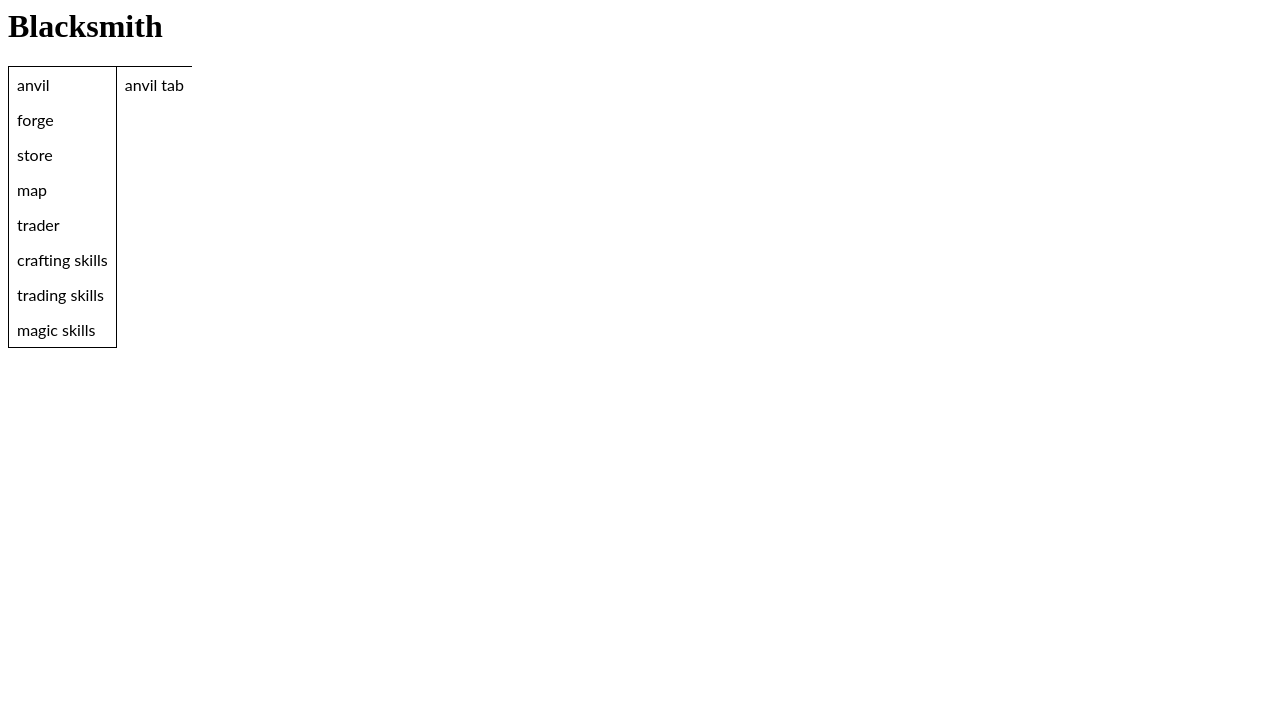
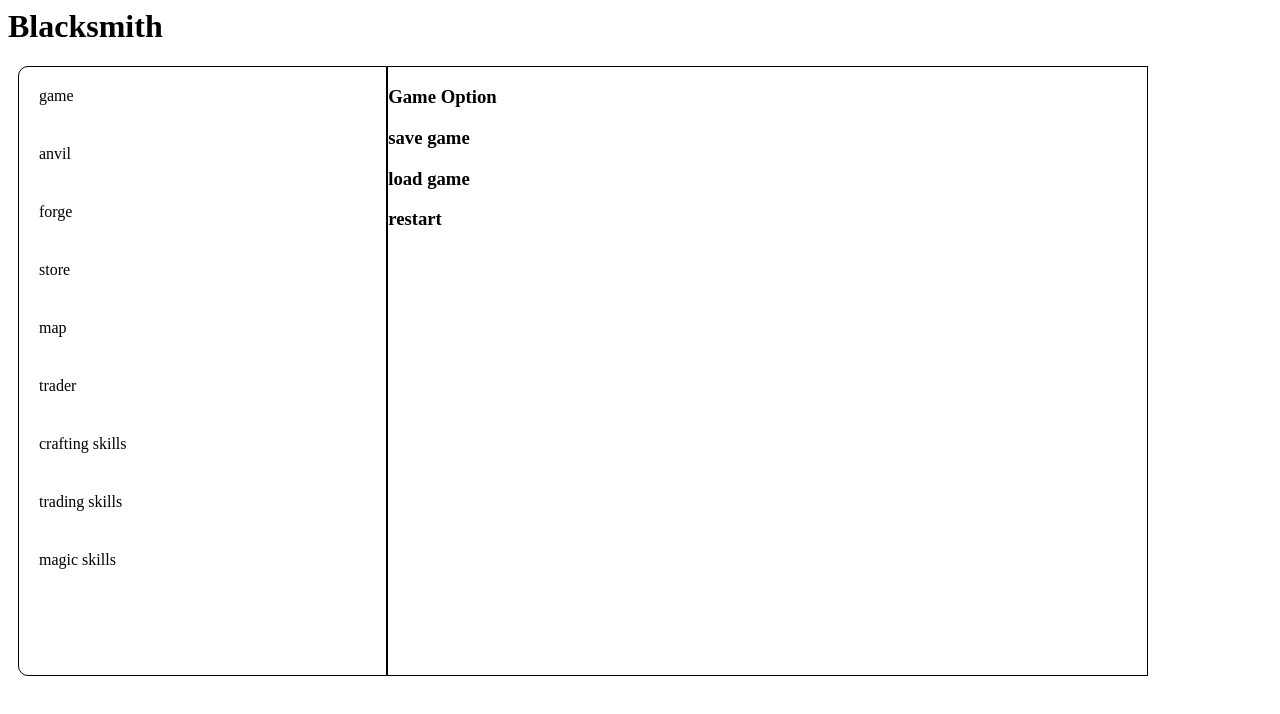
Before and after one commit to JFrederick25/Blacksmith, an Angular app: page / in a window 1280 px wide. Shown: the top 714 px of the page. Built offline with nearby package versions, Linux system fonts and the light colour scheme.

Commit message:
menu and some components added. 4 files modified, 6 added

```diff
--- a/src/app/app.component.css
+++ b/src/app/app.component.css
@@ -1,12 +1,13 @@
-p {
-  font-family: Lato;
+.menu {
+  margin: 0;
+  padding: 0;
+  width: 30%;
 }
 
-p {
+.component {
   margin: 0;
-  padding: 8px 8px;
+  padding: 0;
+  border: 1px solid black;
+  width: 60%;
+  height: 38rem;
 }
-
-.options> p:hover {
-  background-color: lightgray;
-}
--- a/src/app/app.component.html
+++ b/src/app/app.component.html
@@ -1,18 +1,18 @@
 <h1>Blacksmith</h1>
 <div style="display: flex;">
+  <menu class="menu" [menu]="menu"></menu>
 
-  <div class="options" style="border: 1px solid black;">
-    <p>anvil</p>
-    <p>forge</p>
-    <p>store</p>
-    <p>map</p>
-    <p>trader</p>
-    <p>crafting skills</p>
-    <p>trading skills</p>
-    <p>magic skills</p>
-  </div>
-
-  <div>
-    <p style="border-top: 1px solid black;">anvil tab
+  <div class="component">
+    <div *ngIf="menu.selectedOption === 'game'">
+      <game-option></game-option>
+    </div>
+    <div *ngIf="menu.selectedOption === 'anvil'">anvil</div>
+    <div *ngIf="menu.selectedOption === 'forge'">forge</div>
+    <div *ngIf="menu.selectedOption === 'store'">store</div>
+    <div *ngIf="menu.selectedOption === 'map'">map</div>
+    <div *ngIf="menu.selectedOption === 'trader'">trader</div>
+    <div *ngIf="menu.selectedOption === 'crafting skills'">crafting skills</div>
+    <div *ngIf="menu.selectedOption === 'trading skills'">trading skills</div>
+    <div *ngIf="menu.selectedOption === 'magic skills'">magic skills</div>
   </div>
 </div>
--- a/src/app/app.component.ts
+++ b/src/app/app.component.ts
@@ -1,4 +1,4 @@
-import { Component, VERSION } from '@angular/core';
+import { Component } from '@angular/core';
 
 @Component({
   selector: 'my-app',
@@ -6,5 +6,18 @@ import { Component, VERSION } from '@angular/core';
   styleUrls: [ './app.component.css' ]
 })
 export class AppComponent  {
-  name = 'Angular ';
+  menu = {
+    selectedOption: 'game',
+    options: [
+      'game',
+      'anvil',
+      'forge',
+      'store',
+      'map',
+      'trader',
+      'crafting skills',
+      'trading skills',
+      'magic skills'
+    ]
+  }
 }
--- /dev/null
+++ b/src/components/game-option/game-option.component.html
@@ -0,0 +1,8 @@
+<h3>
+  Game Option
+  <div>
+    <p>save game</p>
+    <p>load game</p>
+    <p>restart</p>
+  </div>
+</h3>
--- /dev/null
+++ b/src/menu/menu.component.css
@@ -0,0 +1,16 @@
+.options {
+  margin-left: 10px;
+  border: 1px solid black;
+  border-top-left-radius: 10px;
+  border-bottom-left-radius: 10px;
+  height: 38rem;
+}
+
+.options > div {
+  padding: 20px;
+}
+
+.options > div:hover {
+  background-color: lightgray;
+  cursor: pointer;
+}
--- /dev/null
+++ b/src/menu/menu.component.html
@@ -0,0 +1,5 @@
+<div class="options">
+  <div *ngFor="let option of menu.options" (click)="menu.selectedOption=option">
+    {{ option }}
+  </div>
+</div>
```
Also changed, not shown: src/app/app.module.ts (+9 -3 lines), src/components/game-option/game-option.component.ts (added, +10 -0 lines), src/menu/menu.component.ts (added, +10 -0 lines), src/components/game-option/game-option.component.css (added).
